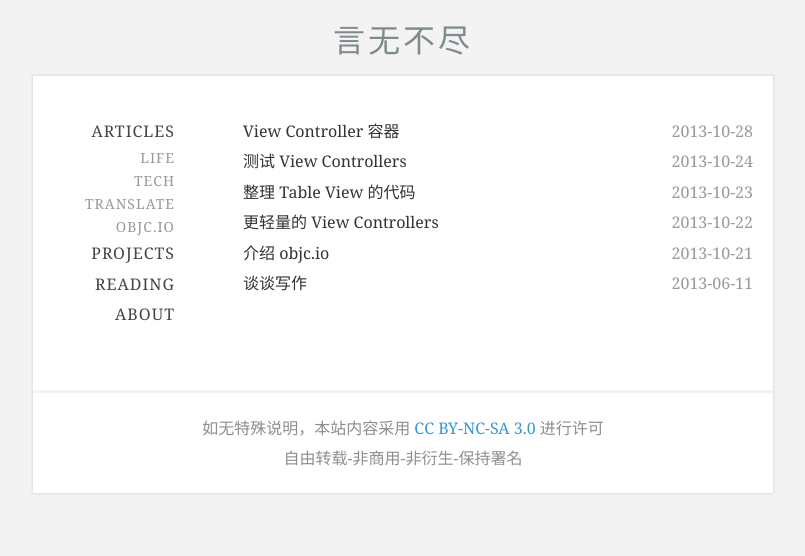
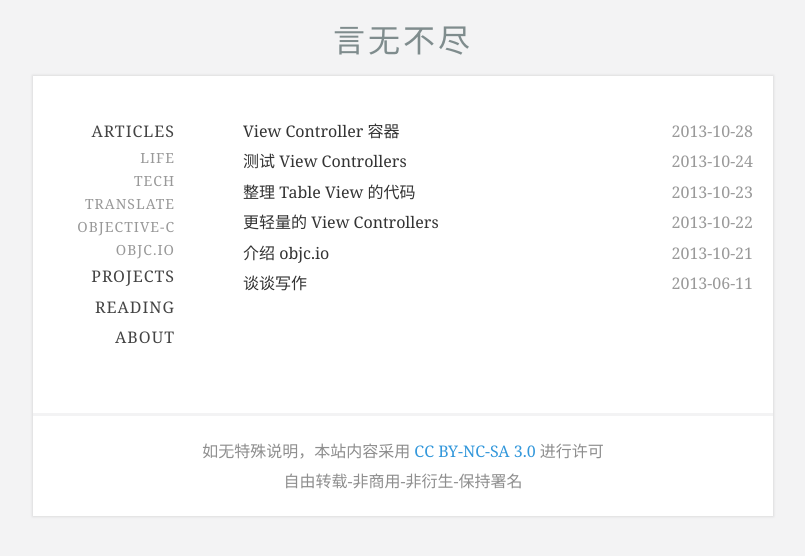
Before and after one commit to tang3w/tang3w.github.com, a Jekyll site: the page built from index.html, in a window 1280 px wide. Shown: the top 556 px of the page, without its empty margins (237-1042 px from the left). Built offline with Jekyll 4.4.1, drawn with Linux system fonts in a browser that asks for light colours; Markdown is read by kramdown in place of the engine named in the settings.

Commit message:
Add a category

```diff
--- /dev/null
+++ b/Objective-C.html
@@ -0,0 +1,6 @@
+---
+layout: default
+---
+
+{% assign category_posts = site.categories["objective-c"] %}
+{% include category_page.textile %}
--- a/_posts/2013-10-21-介绍-objc.io.markdown
+++ b/_posts/2013-10-21-介绍-objc.io.markdown
@@ -4,6 +4,7 @@
 published: true
 categories:
 - translate
+- Objective-C
 - objc.io
 ---
 
--- a/_posts/2013-10-22-更轻量的-view-controllers.markdown
+++ b/_posts/2013-10-22-更轻量的-view-controllers.markdown
@@ -4,6 +4,7 @@
 published: true
 categories:
 - translate
+- Objective-C
 - objc.io
 ---
 
--- a/_posts/2013-10-23-整理-table-view-的代码.markdown
+++ b/_posts/2013-10-23-整理-table-view-的代码.markdown
@@ -4,6 +4,7 @@
 published: true
 categories:
 - translate
+- Objective-C
 - objc.io
 ---
 
--- a/_posts/2013-10-24-测试-view-controllers.markdown
+++ b/_posts/2013-10-24-测试-view-controllers.markdown
@@ -4,6 +4,7 @@
 published: true
 categories:
 - translate
+- Objective-C
 - objc.io
 ---
 
--- a/_posts/2013-10-28-view-controller-容器.markdown
+++ b/_posts/2013-10-28-view-controller-容器.markdown
@@ -4,6 +4,7 @@
 published: true
 categories:
 - translate
+- Objective-C
 - objc.io
 ---
 
```
